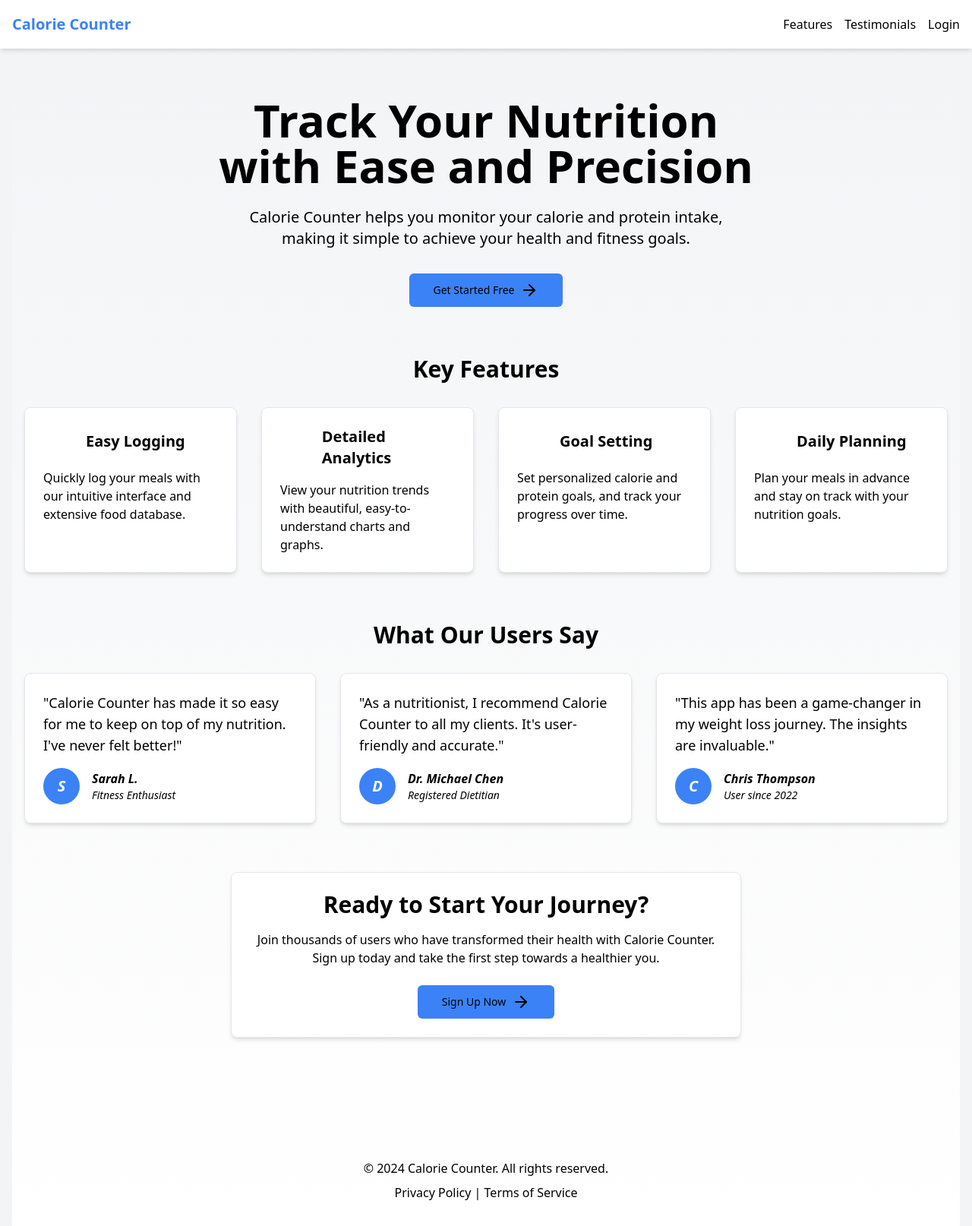
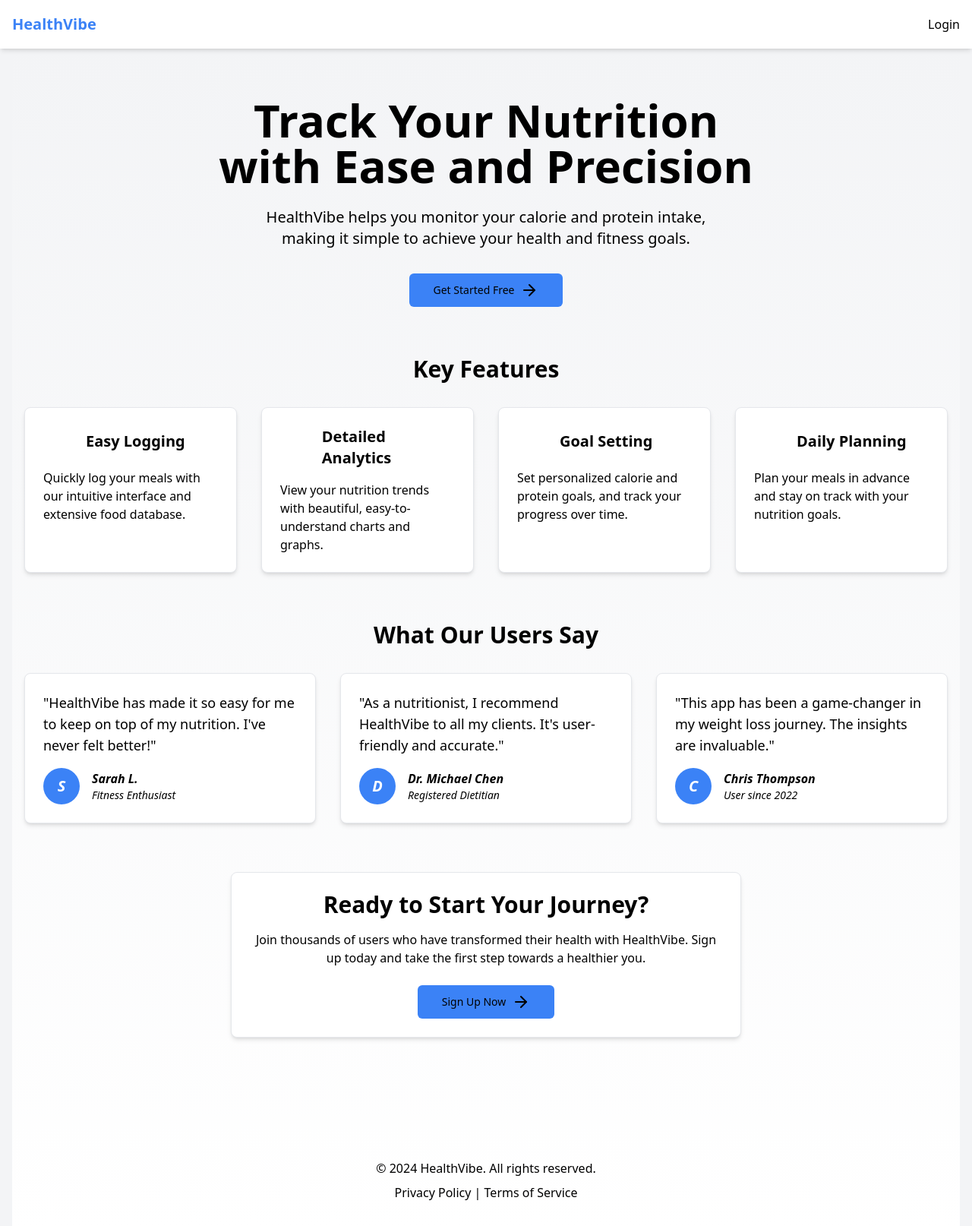
Before and after one commit to AndyIsBuilding/calorie_counter, a Flask app: page / in a window 1280 px wide. Shown: the whole page at 76% size. Run offline with Flask 3, Linux system fonts and the light colour scheme; some libraries are stand-ins or nearby versions.

Commit message:
update navbar, update name

```diff
--- a/app.py
+++ b/app.py
@@ -866,12 +866,12 @@ def food_recommendation(total_calories, total_protein):
 def get_testimonials():
     testimonials = [
         {
-            "quote": "Calorie Counter has made it so easy for me to keep on top of my nutrition. I've never felt better!",
+            "quote": "HealthVibe has made it so easy for me to keep on top of my nutrition. I've never felt better!",
             "author": "Sarah L.",
             "role": "Fitness Enthusiast",
         },
         {
-            "quote": "As a nutritionist, I recommend Calorie Counter to all my clients. It's user-friendly and accurate.",
+            "quote": "As a nutritionist, I recommend HealthVibe to all my clients. It's user-friendly and accurate.",
             "author": "Dr. Michael Chen",
             "role": "Registered Dietitian",
         },
--- a/templates/index.html
+++ b/templates/index.html
@@ -1,6 +1,6 @@
 {% extends "layout.html" %}
 
-{% block title %}Welcome to Calorie Counter{% endblock %}
+{% block title %}Welcome to HealthVibe{% endblock %}
 
 {% block navbar %}
 {% include 'navbar.html' %}
@@ -33,7 +33,7 @@
         Track Your Nutrition <br /> with Ease and Precision
       </h1>
       <p class="text-xl text-muted-foreground mb-8">
-        Calorie Counter helps you monitor your calorie and protein intake, <br />
+        HealthVibe helps you monitor your calorie and protein intake, <br />
         making it simple to achieve your health and fitness goals.
       </p>
       <a href="{{ url_for('register') }}" class="inline-block">
@@ -62,7 +62,7 @@
         <div class="p-6">
           <h2 class="text-3xl font-bold mb-4">Ready to Start Your Journey?</h2>
           <p class="text-muted-foreground mb-6">
-            Join thousands of users who have transformed their health with Calorie Counter.
+            Join thousands of users who have transformed their health with HealthVibe.
             Sign up today and take the first step towards a healthier you.
           </p>
           <a href="{{ url_for('register') }}" class="inline-block">
@@ -77,7 +77,7 @@
 
   <footer class="bg-muted mt-16 py-8">
     <div class="container mx-auto px-4 text-center text-muted-foreground">
-      <p>&copy; 2024 Calorie Counter. All rights reserved.</p>
+      <p>&copy; 2024 HealthVibe. All rights reserved.</p>
       <div class="mt-2">
         <a href="#" class="hover:underline">Privacy Policy</a>
         |
--- a/templates/layout.html
+++ b/templates/layout.html
@@ -10,7 +10,7 @@
     <script src="https://code.jquery.com/jquery-3.6.0.min.js"></script>
     <link rel="apple-touch-icon" href="{{ url_for('static', filename='calorie_tracking.png') }}" sizes="120x120">
     <link rel="manifest" href="{{ url_for('static', filename='manifest.json') }}">
-    <title>{% block title %}Calorie Counter{% endblock %}</title>
+    <title>{% block title %}HealthVibe{% endblock %}</title>
     {% block extra_head %}{% endblock %}
 
     <script>
--- a/templates/login.html
+++ b/templates/login.html
@@ -1,6 +1,6 @@
 {% extends "layout.html" %}
 
-{% block title %}Login - Calorie Counter{% endblock %}
+{% block title %}Login - HealthVibe{% endblock %}
 
 {% block navbar %}
 {% include 'navbar.html' %}
--- a/templates/navbar.html
+++ b/templates/navbar.html
@@ -5,7 +5,7 @@
         <!-- Top bar with logo and menu button -->
         <div class="flex items-center justify-between h-16">
             <!-- Logo -->
-            <div class="text-xl font-bold text-primary">Calorie Counter</div>
+            <div class="text-xl font-bold text-primary">HealthVibe</div>
 
             <!-- Nutrition Stats - Hidden on mobile -->
             <div class="hidden md:flex gap-8">
@@ -39,6 +39,7 @@
 
             <!-- Navigation Links - Desktop -->
             <div class="hidden md:flex space-x-4">
+                <a href="{{ url_for('dashboard') }}" class="nav-link {% if request.endpoint == 'dashboard' %}text-primary border-b-2 border-primary{% endif %}">Dashboard</a>
                 <a href="{{ url_for('history') }}" class="nav-link {% if request.endpoint == 'history' %}text-primary border-b-2 border-primary{% endif %}">History</a>
                 <a href="{{ url_for('settings') }}" class="nav-link {% if request.endpoint == 'settings' %}text-primary border-b-2 border-primary{% endif %}">Settings</a>
                 <a href="{{ url_for('logout') }}" class="nav-link">Logout</a>
@@ -88,6 +89,7 @@
         <!-- Mobile menu dropdown -->
         <div id="mobile-menu" class="hidden md:hidden">
             <div class="px-2 pt-2 pb-3 space-y-1 border-t border-gray-200">
+                <a href="{{ url_for('dashboard') }}" class="block px-3 py-2 rounded-md text-base font-medium {% if request.endpoint == 'dashboard' %}text-primary border-l-4 border-primary bg-gray-50{% else %}text-gray-700 hover:text-gray-900 hover:bg-gray-50{% endif %}">Dashboard</a>
                 <a href="{{ url_for('history') }}" class="block px-3 py-2 rounded-md text-base font-medium {% if request.endpoint == 'history' %}text-primary border-l-4 border-primary bg-gray-50{% else %}text-gray-700 hover:text-gray-900 hover:bg-gray-50{% endif %}">History</a>
                 <a href="{{ url_for('settings') }}" class="block px-3 py-2 rounded-md text-base font-medium {% if request.endpoint == 'settings' %}text-primary border-l-4 border-primary bg-gray-50{% else %}text-gray-700 hover:text-gray-900 hover:bg-gray-50{% endif %}">Settings</a>
                 <a href="{{ url_for('logout') }}" class="block px-3 py-2 rounded-md text-base font-medium text-gray-700 hover:text-gray-900 hover:bg-gray-50">Logout</a>
@@ -101,7 +103,7 @@
 <nav class="fixed top-0 left-0 right-0 bg-white shadow-md z-50">
     <div class="container mx-auto px-4">
         <div class="flex justify-between items-center h-16">
-            <div class="text-xl font-bold text-primary">Calorie Counter</div>
+            <div class="text-xl font-bold text-primary">HealthVibe</div>
             <div class="hidden md:flex space-x-4">
                 {% if current_user.is_authenticated %}
                 <a href="{{ url_for('dashboard') }}" class="nav-link {% if request.endpoint == 'dashboard' %}text-primary border-b-2 border-primary{% endif %}">Dashboard</a>
@@ -109,8 +111,6 @@
                 <a href="{{ url_for('settings') }}" class="nav-link {% if request.endpoint == 'settings' %}text-primary border-b-2 border-primary{% endif %}">Settings</a>
                 <a href="{{ url_for('logout') }}" class="nav-link">Logout</a>
                 {% else %}
-                <a href="#features" class="nav-link {% if request.endpoint == 'features' %}text-primary border-b-2 border-primary{% endif %}">Features</a>
-                <a href="#testimonials" class="nav-link {% if request.endpoint == 'testimonials' %}text-primary border-b-2 border-primary{% endif %}">Testimonials</a>
                 <a href="{{ url_for('login') }}" class="nav-link {% if request.endpoint == 'login' %}text-primary border-b-2 border-primary{% endif %}">Login</a>
                 {% endif %}
             </div>
@@ -138,8 +138,6 @@
                 <a href="{{ url_for('settings') }}" class="block px-3 py-2 rounded-md text-base font-medium {% if request.endpoint == 'settings' %}text-primary border-l-4 border-primary bg-gray-50{% else %}text-gray-700 hover:text-gray-900 hover:bg-gray-50{% endif %}">Settings</a>
                 <a href="{{ url_for('logout') }}" class="block px-3 py-2 rounded-md text-base font-medium text-gray-700 hover:text-gray-900 hover:bg-gray-50">Logout</a>
                 {% else %}
-                <a href="#features" class="block px-3 py-2 rounded-md text-base font-medium {% if request.endpoint == 'features' %}text-primary border-l-4 border-primary bg-gray-50{% else %}text-gray-700 hover:text-gray-900 hover:bg-gray-50{% endif %}">Features</a>
-                <a href="#testimonials" class="block px-3 py-2 rounded-md text-base font-medium {% if request.endpoint == 'testimonials' %}text-primary border-l-4 border-primary bg-gray-50{% else %}text-gray-700 hover:text-gray-900 hover:bg-gray-50{% endif %}">Testimonials</a>
                 <a href="{{ url_for('login') }}" class="block px-3 py-2 rounded-md text-base font-medium {% if request.endpoint == 'login' %}text-primary border-l-4 border-primary bg-gray-50{% else %}text-gray-700 hover:text-gray-900 hover:bg-gray-50{% endif %}">Login</a>
                 {% endif %}
             </div>
--- a/templates/register.html
+++ b/templates/register.html
@@ -1,6 +1,6 @@
 {% extends "layout.html" %}
 
-{% block title %}Register - Calorie Counter{% endblock %}
+{% block title %}Register - HealthVibe{% endblock %}
 
 {% block navbar %}
 {% include 'navbar.html' %}
```
Also changed, not shown: templates/settings.html (+0 -8 lines), tests/test_routes.py (+1 -1 lines), tests/test_user_management.py (+2 -2 lines), static/manifest.json, tests/README.md.
